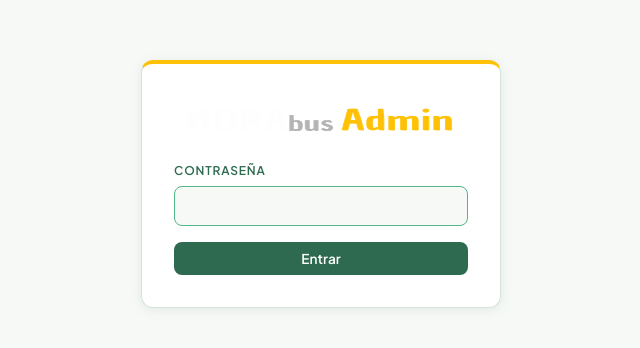
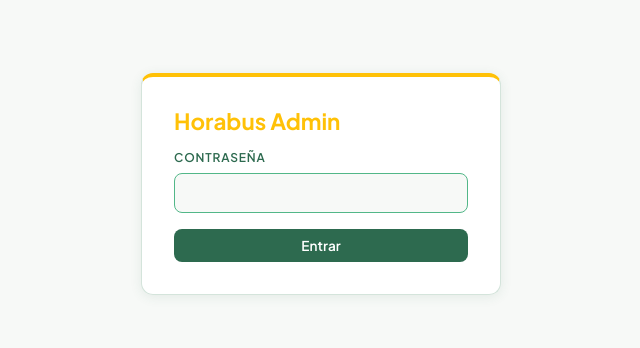
Before and after one commit to ludmila-almiron/horabus, a React (Vite) app in the folder frontend/: page /admin in a window 1280 px wide. Shown: the part 216-564 px from the top of the page, without its empty margins (319-959 px from the left). Built offline with nearby package versions, Linux system fonts and the light colour scheme.

Commit message:
modificando login

```diff
--- a/frontend/src/components/admin/AdminPanel.jsx
+++ b/frontend/src/components/admin/AdminPanel.jsx
@@ -141,7 +141,7 @@ export default function AdminPanel() {
     return (
       <div className="admin-login">
         <div className="admin-login-box">
-          <img src={logoAdmin} alt="Horabus Admin" className="admin-logo" />
+          <h1 className="admin-titulo">Horabus Admin</h1>
           <div className="form-grupo">
             <label className="form-label">Contraseña</label>
             <input
```
